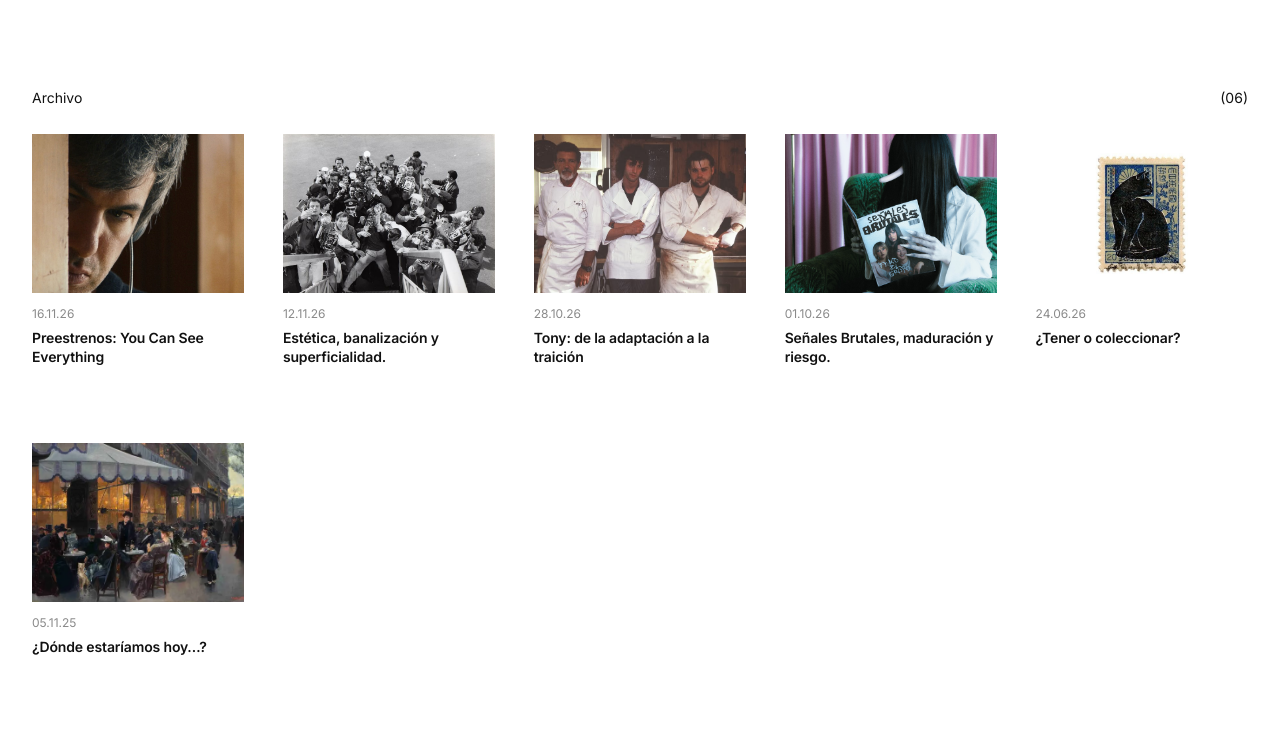
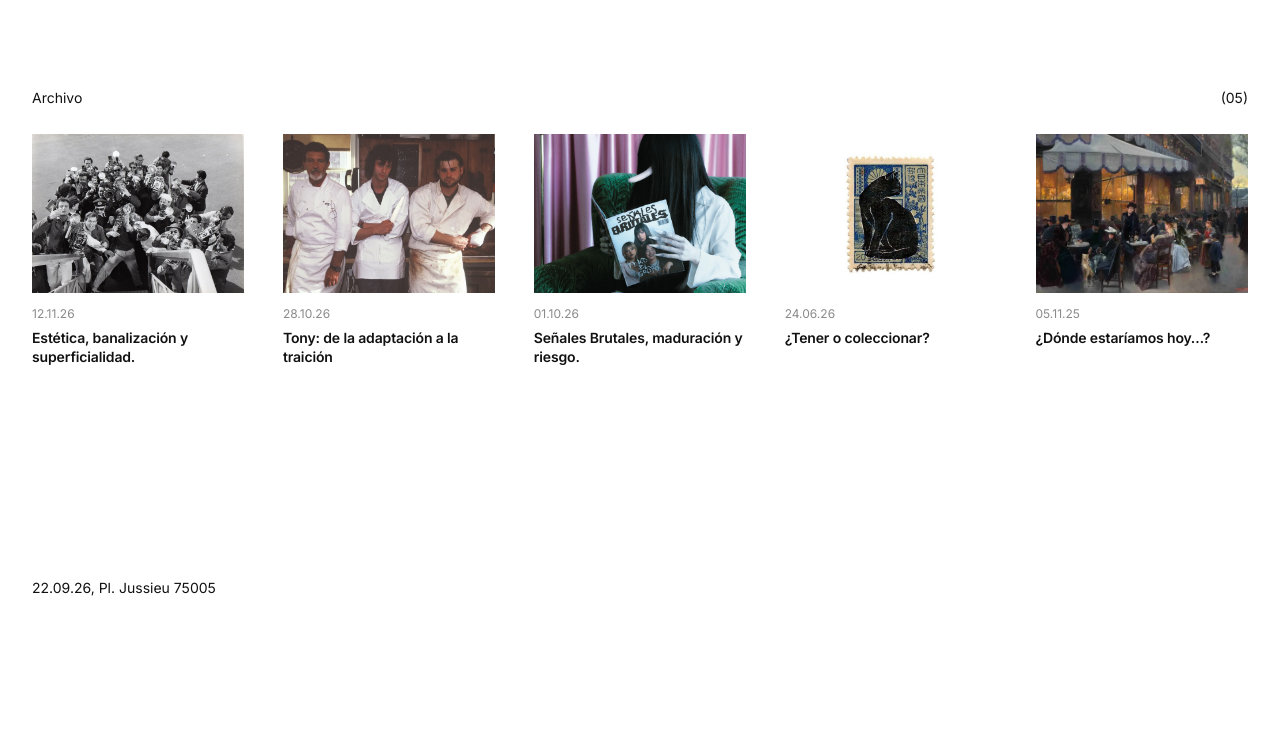
Before and after one commit to paristaxes/paristaxes.github.io, a plain HTML site: page archivo/index.html in a window 1280 px wide. Shown: the part 65-800 px from the top of the page. Drawn offline with Linux system fonts and the light colour scheme.

Commit message:
eliminar

```diff
--- a/archivo/index.html
+++ b/archivo/index.html
@@ -25,17 +25,11 @@
   <main class="page-top">
     <div class="section-head meta reveal">
       <span><span id="titulo">Archivo</span> <a id="vertodo" href="index.html" hidden>— ver todo</a></span>
-      <span id="cuenta">(06)</span>
+      <span id="cuenta">(05)</span>
     </div>
 
 	 <div class="grid">
 
-	 <a class="cell reveal" data-temas="Cine" href="../artics/estrenos/index.html">
-        <div class="cell-meta meta"><span>(06)</span><span>Cine</span></div>
-        <figure><img src="../artics/estrenos/post.jpg" alt="" loading="lazy" style="view-transition-name: img-LDV-1960"></figure>
-        <h2><span>Preestrenos: You Can See Everything</span></h2>
-        <div class="meta muted">16.11.26</div>
-      </a>
 
 	 <a class="cell reveal" data-temas="Cine" href="../artics/estetica/index.html">
         <div class="cell-meta meta"><span>(05)</span><span>Cine</span></div>
```
Also changed, not shown: index.html (+1 -7 lines).
